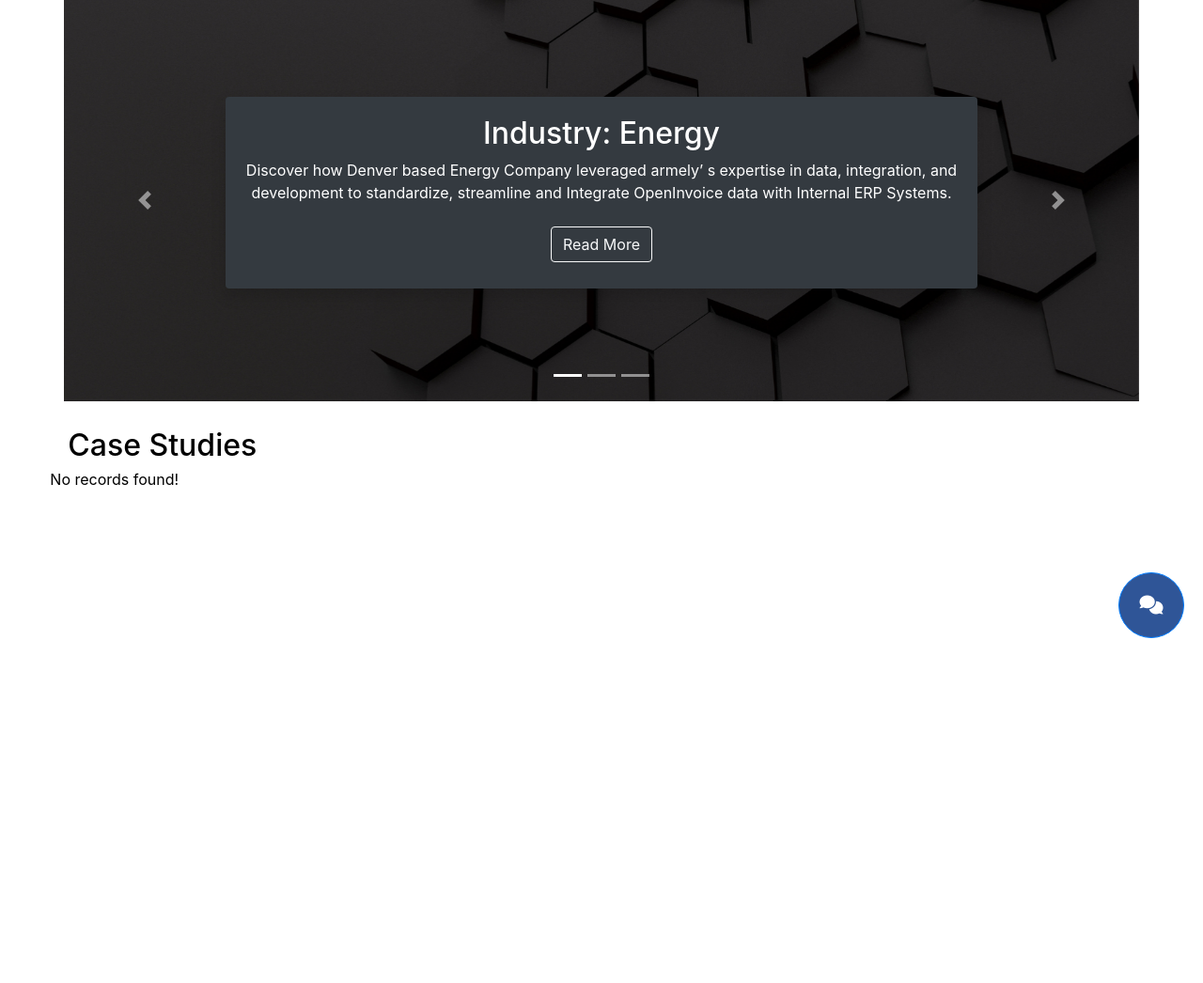
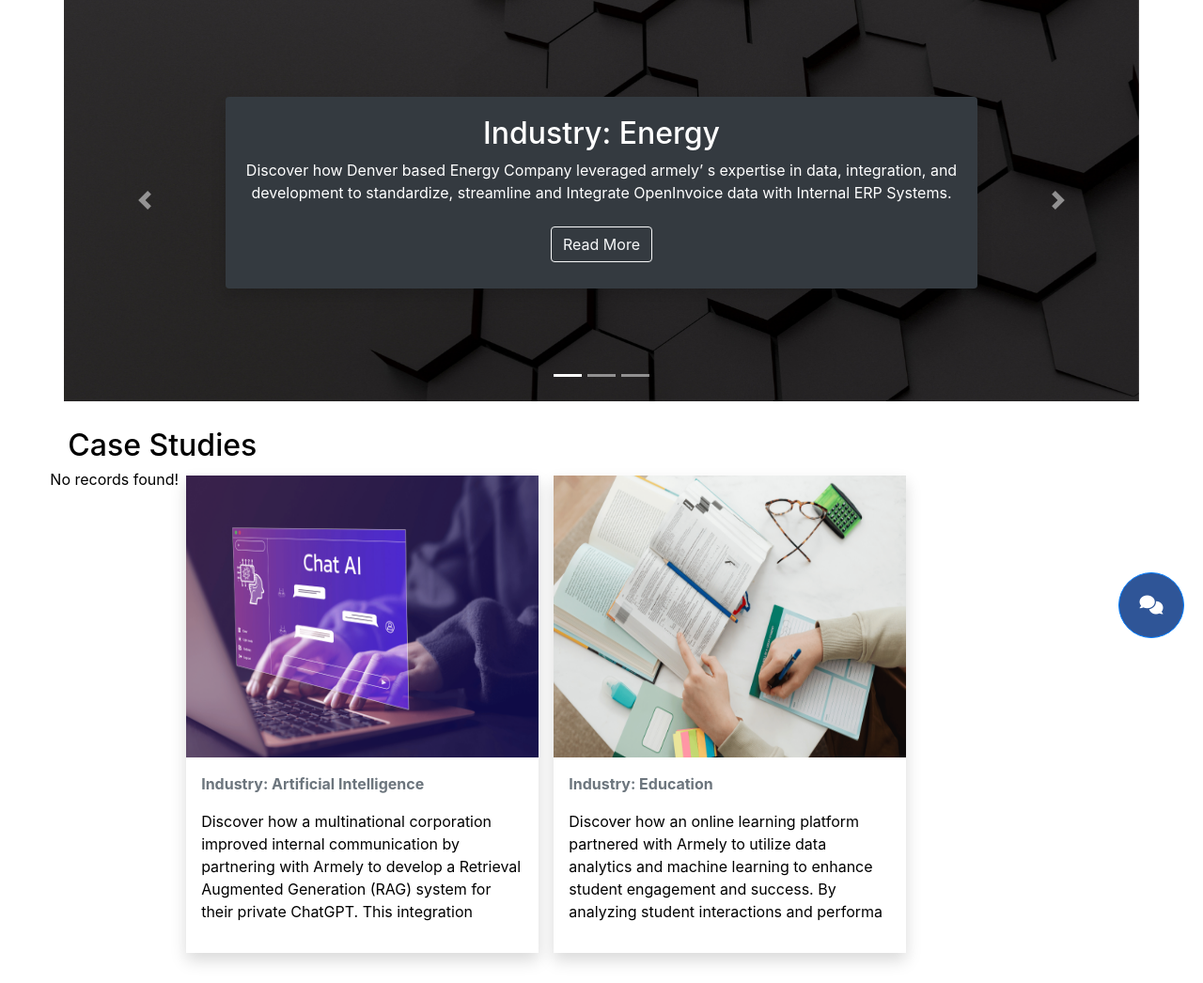
Before and after one commit to Malvine254/project, a PHP site: the page made by case study.php in a window 1280 px wide. Shown: the part 101-1147 px from the top of the page at 94% size. Before the commit the page ends 780 px from the top, so only its background shows below. Run offline with PHP 8.4, Linux system fonts and the light colour scheme; data that the repository does not hold is empty; some libraries are stand-ins or nearby versions.

Commit message:
more changes

```diff
--- a/case study.php
+++ b/case study.php
@@ -84,7 +84,35 @@
     <div class="d-flex justify-content-between align-items-center mt-4">
       <h2 class="m-1">Case Studies</h2>
      </div>
-      <div class="row"> <?php displayIndustryListings(); ?></div>
+      <div class="row"> <?php displayIndustryListings(); ?>
+
+        <div class="col-md-4 mb-4 p-1">
+          <div class="customer-story-card shadow m-1" data-aos="fade-left" >
+              <img style="min-height: 300px;" src="images/case-study/ai.png" class="d-block img-fluid" alt="">
+              <div class="p-3">
+                 <strong> <p id="'.$row['id'].'" class="text-muted">Industry: Artificial Intelligence</p></strong>
+                  <p>
+                    <?php echo substr("Discover how a multinational corporation improved internal communication by partnering with Armely to develop a Retrieval Augmented Generation (RAG) system for their private ChatGPT. This integration increased productivity by 40% and reduced time spent searching for information.", 0,200) ?>
+                   </p>
+                    <div class="col" style="display: none;">
+                       <h6><a target="_blank" href="#">Read More <i class="fa fa-angle-right"></i><i class="fa fa-angle-right"></i> </a></h6>
+                     </div>
+              </div>
+          </div>
+      </div>
+      <div class="col-md-4 mb-4 p-1">
+          <div class="customer-story-card shadow m-1" data-aos="fade-left" >
+              <img style="min-height: 300px;" src="images/case-study/education.png" class="d-block img-fluid" alt="">
+              <div class="p-3">
+                 <strong> <p id="" class="text-muted">Industry: Education</p></strong>
+                  <p> <?php echo substr(" Discover how an online learning platform partnered with Armely to utilize data analytics and machine learning to enhance student engagement and success. By analyzing student interactions and performance data, the platform implemented personalized learning paths and early intervention strategies, resulting in a 25% increase in course completion rates.", 0,200) ?> </p>
+                    <div class="col" style="display: none;">
+                       <h6><a target="_blank" href="#">Read More <i class="fa fa-angle-right"></i><i class="fa fa-angle-right"></i> </a></h6>
+                     </div>
+              </div>
+          </div>
+      </div>
+      </div>
     </div>
 
 
```
Also changed, not shown: php/actions.php (+18 -0 lines), images/case-study/Casey.png (added), images/case-study/ai.png (added), images/case-study/education.png (added), new.html (deleted).
